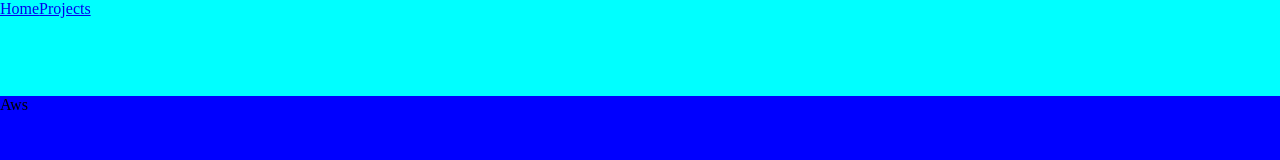
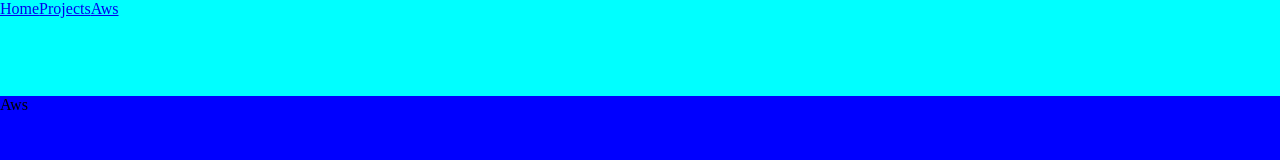
Before and after one commit to Alejandro-Manzano/Personal-website, a React (Vite) app: page /Aws in a window 1280 px wide. Shown: the top 160 px of the page. Built offline with nearby package versions, Linux system fonts and the light colour scheme.

Commit message:
change header

```diff
--- a/src/components/Header/Header.jsx
+++ b/src/components/Header/Header.jsx
@@ -9,6 +9,7 @@ const Header = () => {
 
 
       <NavLink to='/projects' >Projects</NavLink>
+      <NavLink to='Aws'>Aws</NavLink>
     </header>
   )
 }
```
